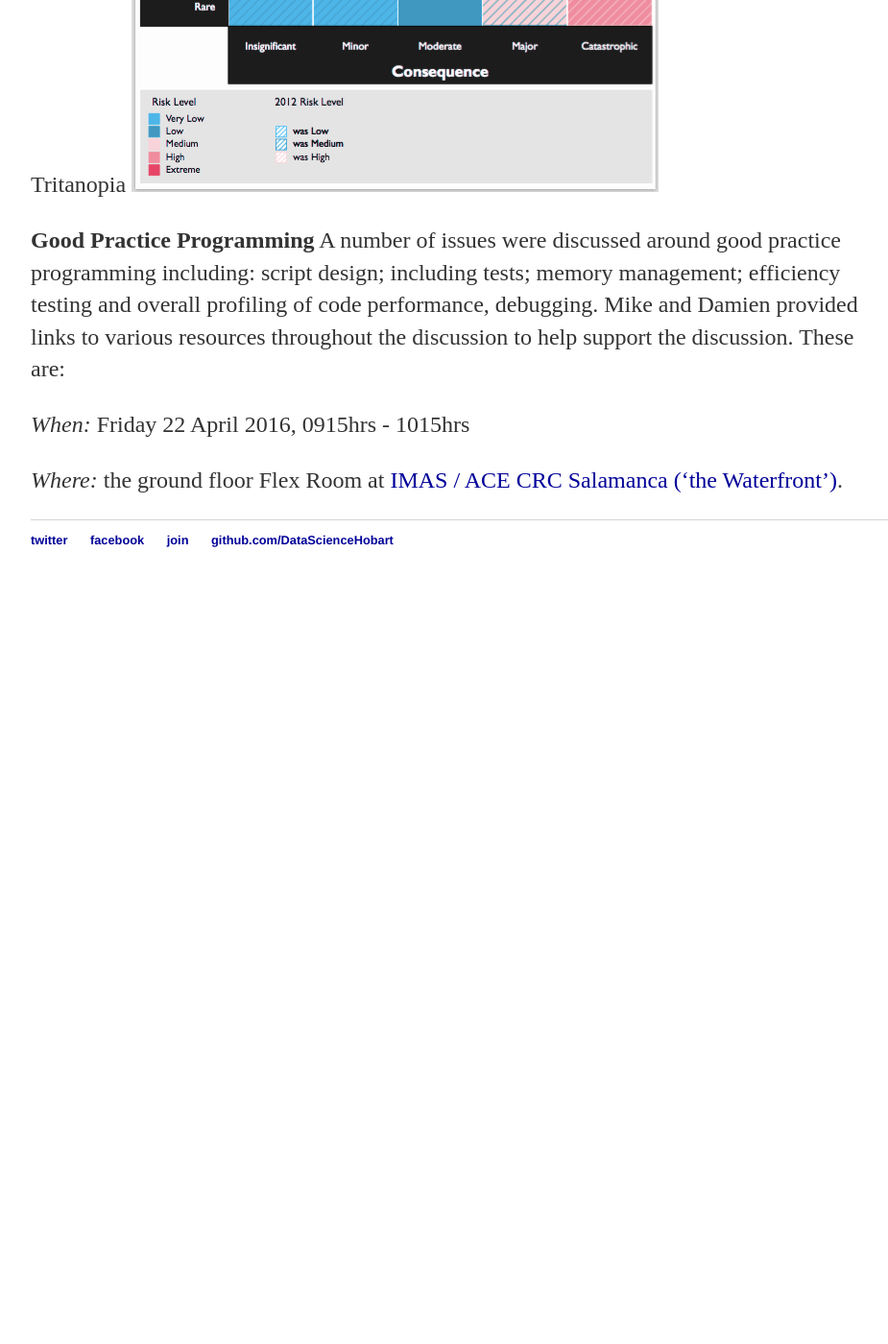
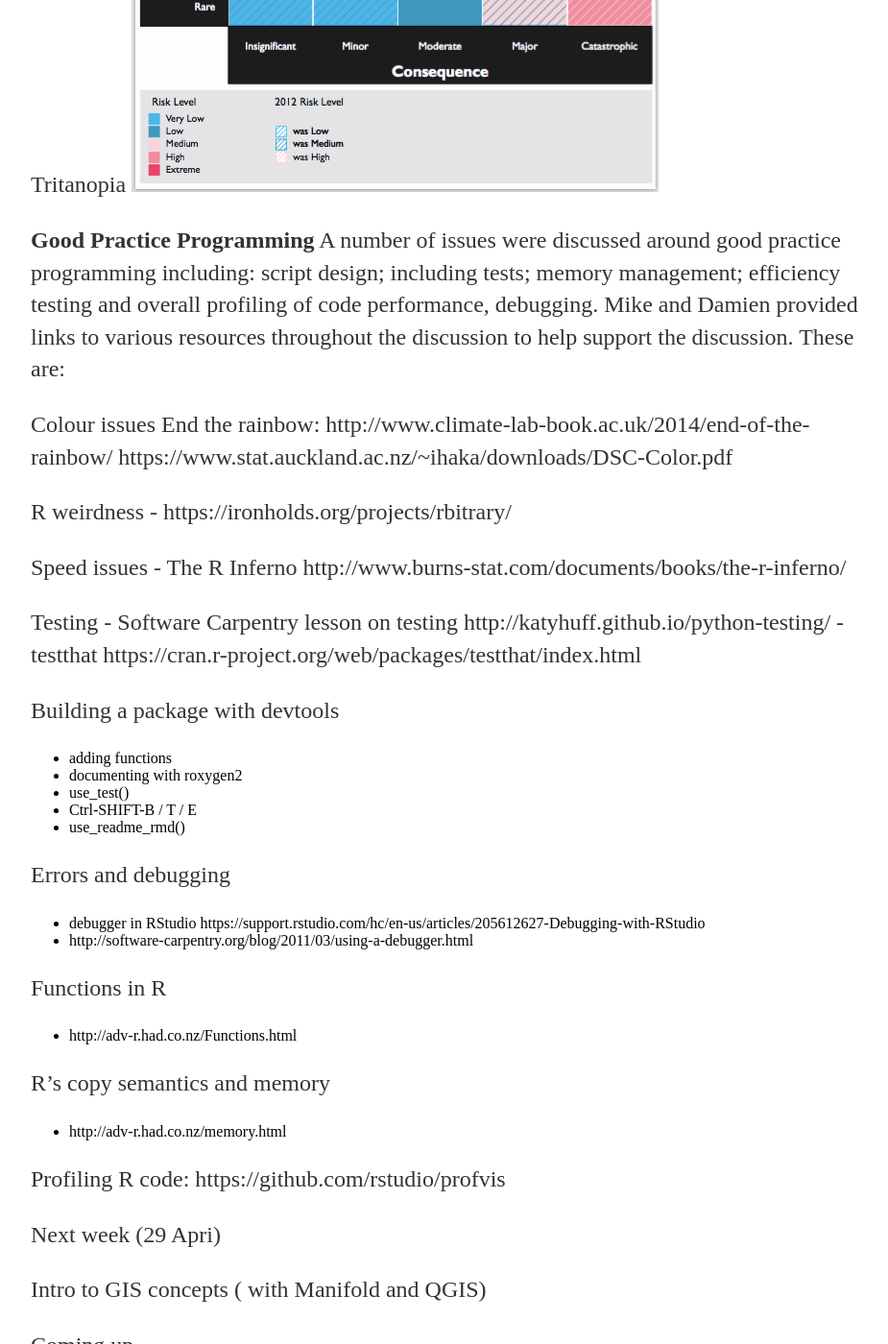
Before and after one commit to DataScienceHobart/DaSH, a Jekyll site: the page built from _posts/2016-04-22-General-Discussion.md, in a window 1280 px wide and 1400 px high, scrolled down 3117 px. Shown: the whole window at 96% size, without its empty margins (160-1085 px from the left). Built offline with Jekyll 4.4.1, drawn with Linux system fonts in a browser that asks for light colours; before the commit the page ends 3747 px from its top, so only the background shows below that; some of the changed text lies outside the part shown.

Commit message:
Additional links from Mike.

```diff
--- a/_posts/2016-04-22-General-Discussion.md
+++ b/_posts/2016-04-22-General-Discussion.md
@@ -45,6 +45,50 @@ Tritanopia
 **Good Practice Programming**
 A number of issues were discussed around good practice programming including: script design; including tests; memory management; efficiency testing and overall profiling of code performance, debugging. Mike and Damien provided links to various resources throughout the discussion to help support the discussion.  These are:
 
+Colour issues
+   End the rainbow: http://www.climate-lab-book.ac.uk/2014/end-of-the-rainbow/
+   https://www.stat.auckland.ac.nz/~ihaka/downloads/DSC-Color.pdf
+
+R weirdness - https://ironholds.org/projects/rbitrary/
+
+Speed issues - The R Inferno http://www.burns-stat.com/documents/books/the-r-inferno/
+
+Testing - Software Carpentry lesson on testing  http://katyhuff.github.io/python-testing/
+        - testthat https://cran.r-project.org/web/packages/testthat/index.html
+
+Building a package with devtools
+   - adding functions
+   - documenting with roxygen2
+   - use_test()
+   - Ctrl-SHIFT-B / T / E
+   - use_readme_rmd()
+
+Errors and debugging
+ - debugger in RStudio https://support.rstudio.com/hc/en-us/articles/205612627-Debugging-with-RStudio
+ - http://software-carpentry.org/blog/2011/03/using-a-debugger.html
+
+Functions in R
+ - http://adv-r.had.co.nz/Functions.html
+
+R's copy semantics and memory
+  - http://adv-r.had.co.nz/memory.html
+
+Profiling R code: https://github.com/rstudio/profvis
+
+
+Next week (29 Apri)
+
+Intro to GIS concepts ( with Manifold and QGIS)
+
+Coming up
+
+Software package management
+
+Speeding up R
+
+Form mastery
+
+
 
 *When:*
 Friday 22 April 2016, 0915hrs - 1015hrs
```
Also changed, not shown: 1 other file.
